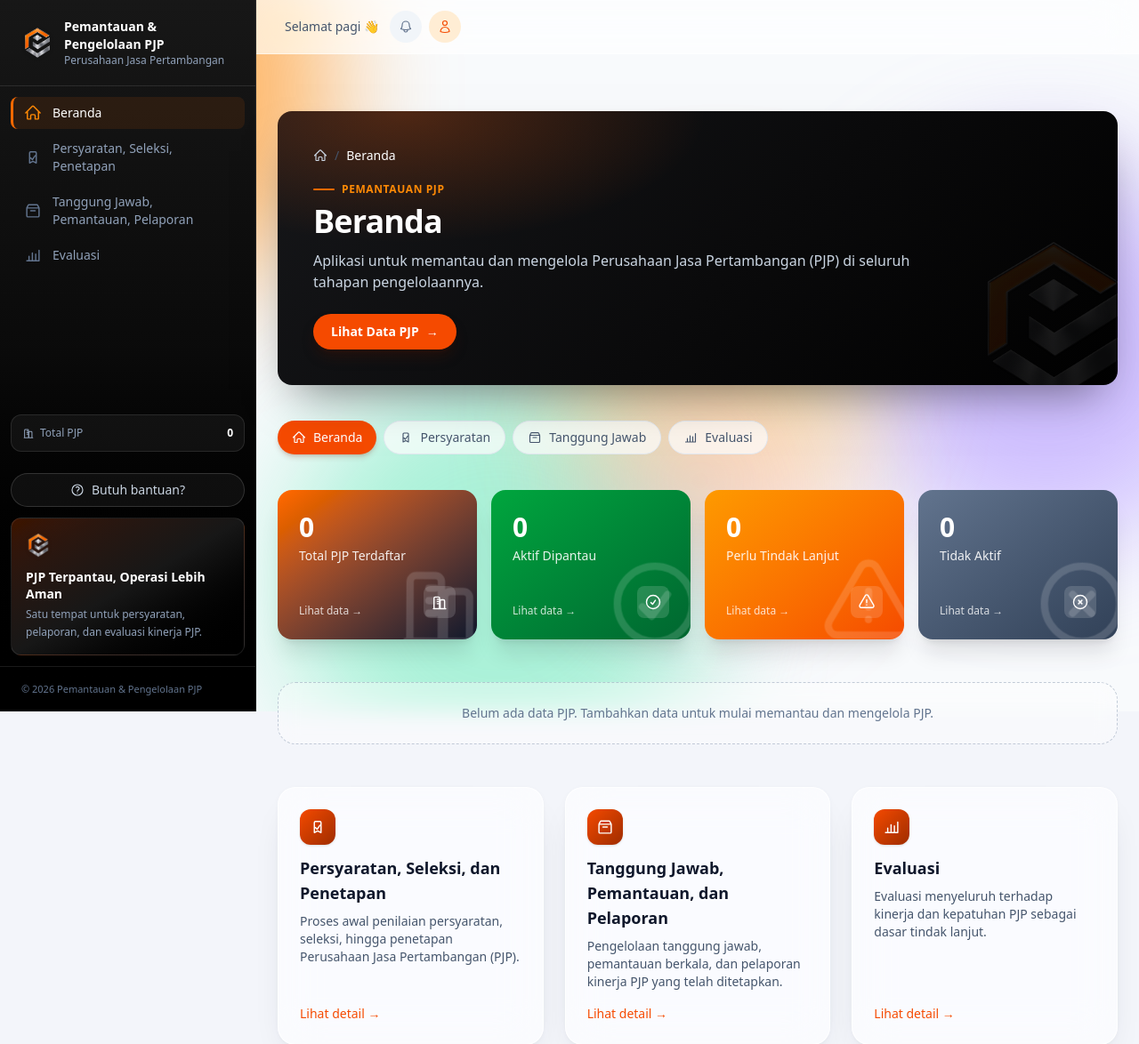
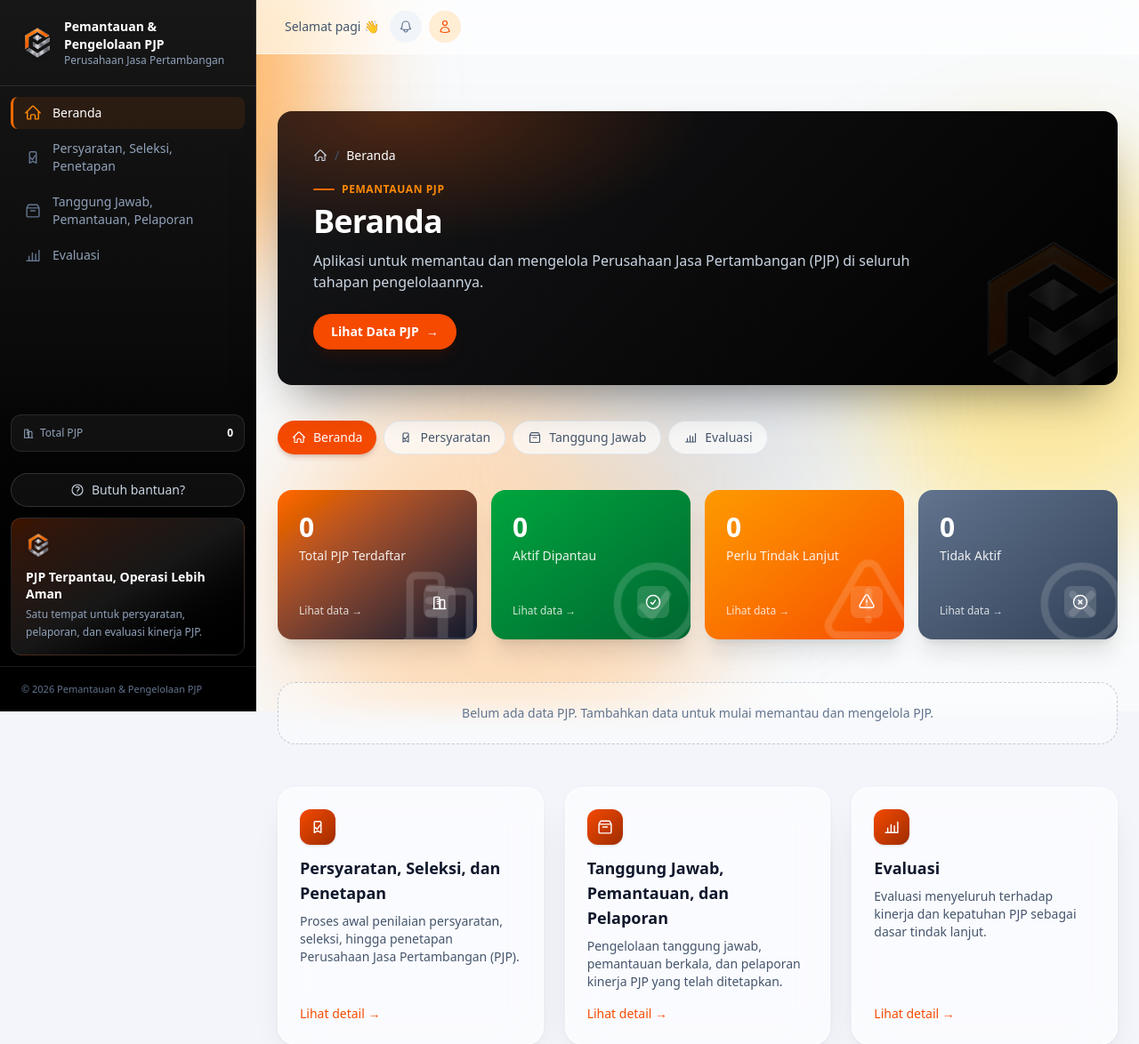
Before and after one commit to muhammadseptiadi079/pemantauan-pengelolaan-pjp, a Laravel app: page / in a window 1280 px wide. Shown: the top 1174 px of the page at 89% size. Run offline with Laravel 12, Linux system fonts and the light colour scheme; data that the repository does not hold is empty; style sheets or scripts are compiled from the project's sources; some libraries are stand-ins or nearby versions; some web fonts are replaced.

Commit message:
Ganti warna blob latar jadi selaras tema oranye
Blob dekoratif di belakang halaman sebelumnya "pelangi" (oranye/ungu/hijau/kuning/pink) peninggalan sebelum rebrand oranye — diganti jadi palet hangat oranye/amber/stone plus satu aksen slate dingin (senada silver di logo), biar tidak kontras aneh dengan sidebar gelap dan aksen oranye yang sudah dipasang.

Co-Authored-By: Claude Sonnet 5 <noreply@anthropic.com>
Claude-Session: https://claude.ai/code/session_01Syg2ez9LfJ87Y3AYRZcDHP

```diff
--- a/resources/js/Layouts/AppLayout.tsx
+++ b/resources/js/Layouts/AppLayout.tsx
@@ -10,19 +10,19 @@ export default function AppLayout({ children }: { children: ReactNode }) {
             <div className="pointer-events-none fixed inset-0 -z-10 overflow-hidden bg-slate-50">
                 <div className="bg-blob absolute -left-32 -top-32 h-[30rem] w-[30rem] rounded-full bg-orange-400/60 blur-3xl" />
                 <div
-                    className="bg-blob absolute right-[-6rem] top-1/4 h-[26rem] w-[26rem] rounded-full bg-violet-400/50 blur-3xl"
+                    className="bg-blob absolute right-[-6rem] top-1/4 h-[26rem] w-[26rem] rounded-full bg-amber-300/45 blur-3xl"
                     style={{ animationDelay: '-6s' }}
                 />
                 <div
-                    className="bg-blob absolute bottom-[-6rem] left-1/4 h-[30rem] w-[30rem] rounded-full bg-emerald-300/50 blur-3xl"
+                    className="bg-blob absolute bottom-[-6rem] left-1/4 h-[30rem] w-[30rem] rounded-full bg-orange-300/45 blur-3xl"
                     style={{ animationDelay: '-11s' }}
                 />
                 <div
-                    className="bg-blob absolute bottom-1/4 right-1/4 h-80 w-80 rounded-full bg-amber-300/40 blur-3xl"
+                    className="bg-blob absolute bottom-1/4 right-1/4 h-80 w-80 rounded-full bg-slate-300/40 blur-3xl"
                     style={{ animationDelay: '-3s' }}
                 />
                 <div
-                    className="bg-blob absolute left-1/2 top-1/2 h-72 w-72 rounded-full bg-pink-300/35 blur-3xl"
+                    className="bg-blob absolute left-1/2 top-1/2 h-72 w-72 rounded-full bg-stone-300/30 blur-3xl"
                     style={{ animationDelay: '-8s' }}
                 />
             </div>
```
Also changed, not shown: CLAUDE.md (+1 -1 lines).
